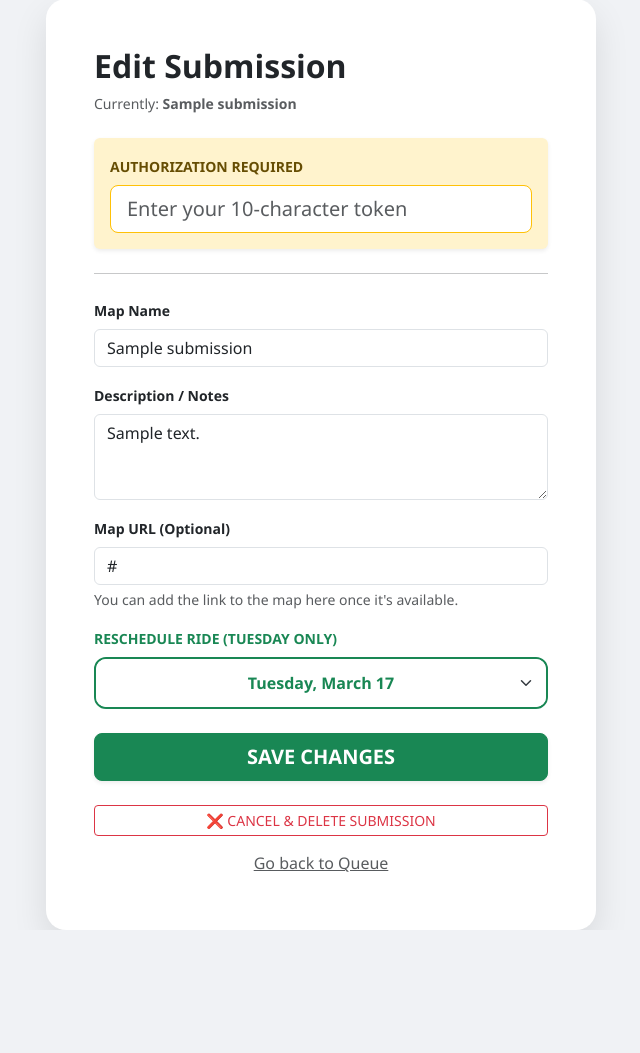
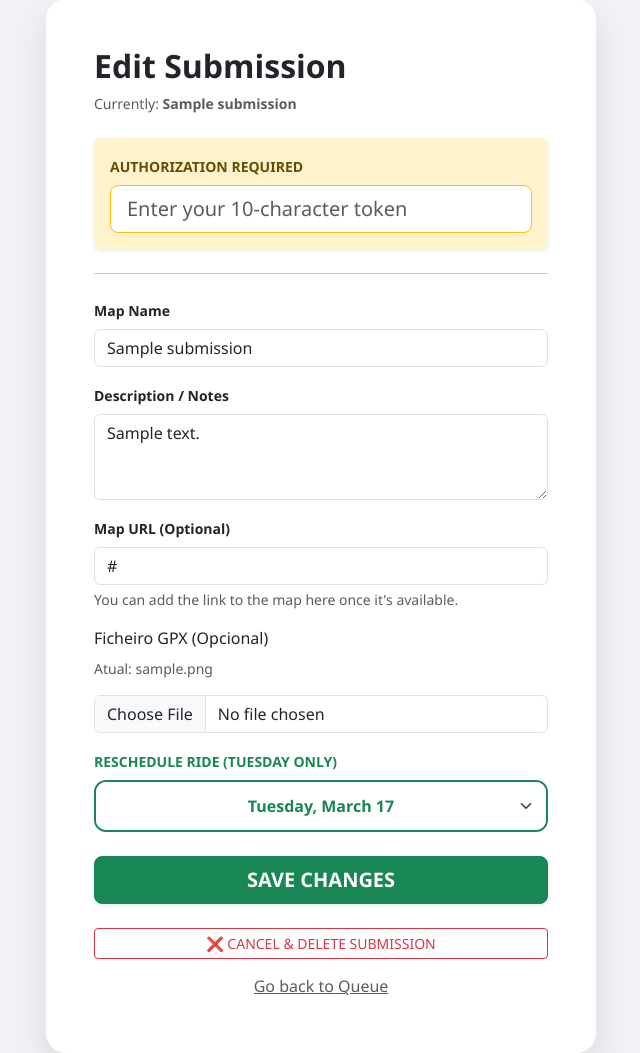
Before and after one commit to lfcaldeira/django-repo, a Django app: a page that uses apps/MapsBORA/templates/MapsBORA/edit.html in a window 1280 px wide. Shown: the part 51-1104 px from the top of the page, without its empty margins (319-959 px from the left). Before the commit the page ends 981 px from the top, so only its background shows below. Run offline with Django 5.2, Linux system fonts and the light colour scheme; tables that the repository leaves empty hold one stand-in row (values such as "Sample post").

Commit message:
edit submission

```diff
--- a/apps/MapsBORA/templates/MapsBORA/edit.html
+++ b/apps/MapsBORA/templates/MapsBORA/edit.html
@@ -33,7 +33,7 @@
         <h2 class="mb-2 fw-bold text-dark">Edit Submission</h2>
         <p class="text-muted mb-4 small">Currently: <strong>{{ submission.map_name }}</strong></p>
 
-        <form method="POST">
+        <form method="POST" enctype="multipart/form-data">
             {% csrf_token %}
 
             <div class="alert alert-warning border-0 shadow-sm mb-4">
@@ -57,6 +57,13 @@
                 <label class="form-label fw-bold small">Map URL (Optional)</label>
                 <input type="url" name="map_url" class="form-control" value="{{ submission.map_url|default:'' }}" placeholder="https://...">
                 <div class="form-text small text-muted">You can add the link to the map here once it's available.</div>
+            </div>
+            <div class="mb-3">
+            <label for="gpx_file" class="form-label">Ficheiro GPX (Opcional)</label>
+                {% if submission.gpx_file %}
+                    <p class="text-muted small">Atual: {{ submission.gpx_file.name }}</p>
+                {% endif %}
+                <input type="file" name="gpx_file" id="gpx_file" class="form-control" accept=".gpx">
             </div>
 
             <div class="mb-4">
--- a/apps/MapsBORA/views.py
+++ b/apps/MapsBORA/views.py
@@ -96,7 +96,7 @@ def edit_submission(request, id, token):
         if Submission.objects.filter(request_date=new_date).exclude(id=id).exists():
             messages.error(request, "That Tuesday is already taken by another map.")
             return render(request, 'MapsBORA/edit.html', {'submission': submission, 'next_tuesdays': next_tuesdays})
-        if Submission.objects.filter(map_url=new_url, status__in=['pending', 'approved']).exclude(id=id).exists():
+        if Submission.objects.filter(map_url=new_map_url, status__in=['pending', 'approved']).exclude(id=id).exists():
             messages.error(request, "This map URL is already in the queue!")
             return render(request, 'MapsBORA/edit.html', {'submission': submission, 'next_tuesdays': next_tuesdays})
         if word == submission.token:
@@ -105,6 +105,8 @@ def edit_submission(request, id, token):
             submission.request_date = new_date
             submission.map_url = new_map_url
             if request.FILES.get('gpx_file'):
+                if submission.gpx_file:
+                    submission.gpx_file.delete(save=False)
                 submission.gpx_file = request.FILES.get('gpx_file')
             submission.save()
             messages.success(request, "Map updated successfully!")
```
